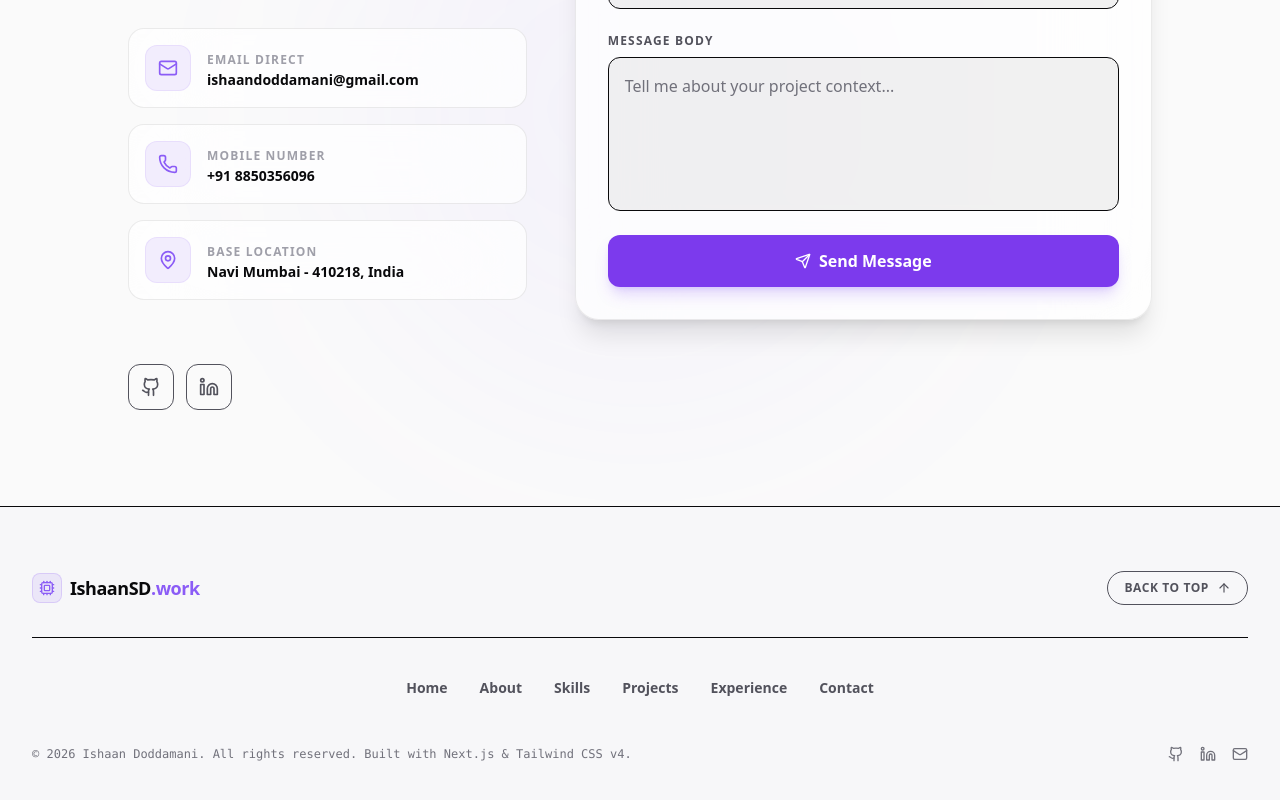
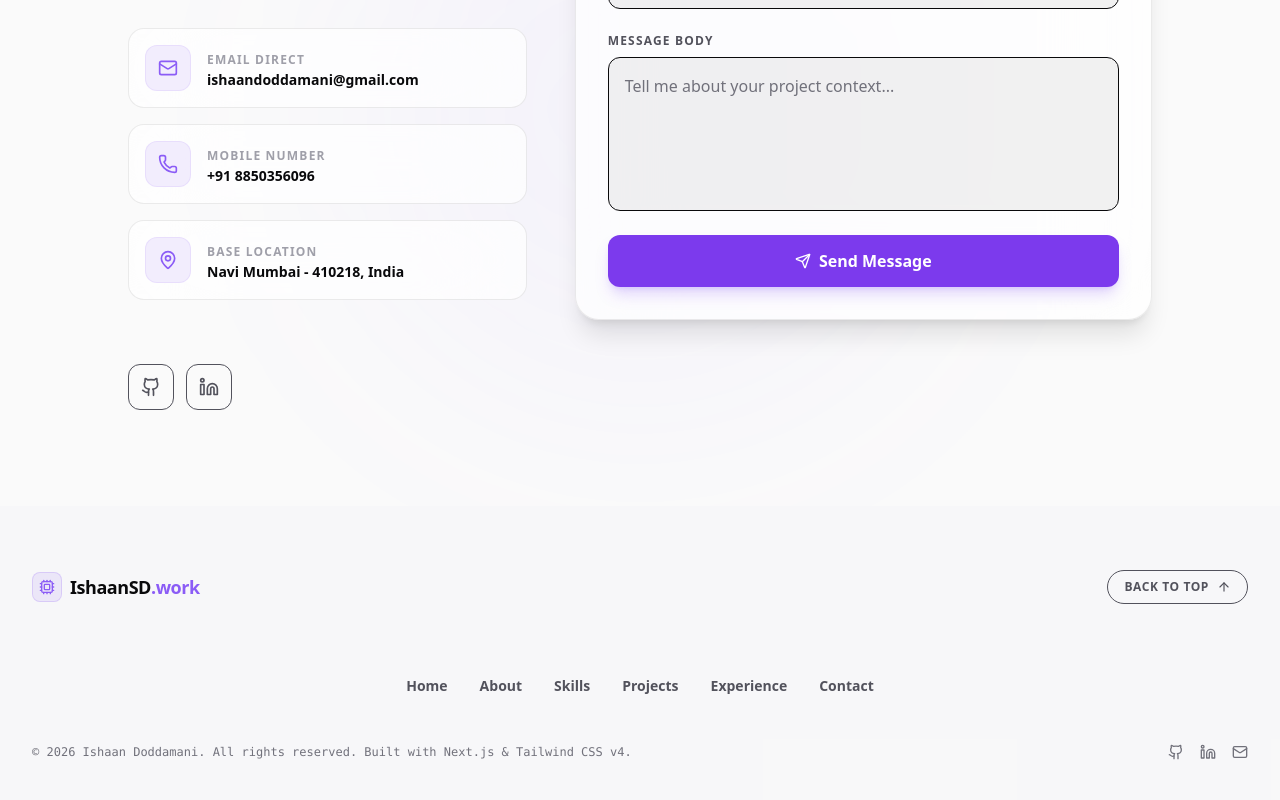
Before and after one commit to Ishaan-SD/portfolio, a Next.js app: page / in a window 1280 px wide. Shown: the part 6628-7428 px from the top of the page. Built offline with nearby package versions, Linux system fonts and the light colour scheme.

Commit message:
style: remove top and row divider borders from footer component

```diff
--- a/src/components/Footer.tsx
+++ b/src/components/Footer.tsx
@@ -50,11 +50,11 @@ export default function Footer() {
   };
 
   return (
-    <footer className="border-t border-card-border/60 bg-zinc-100/50 dark:bg-black/20 py-16 relative">
+    <footer className="bg-zinc-100/50 dark:bg-black/20 py-16 relative">
       <div className="max-w-7xl mx-auto px-6 lg:px-8 flex flex-col items-center gap-10">
 
         {/* Row 1: Logo & Scroll to Top */}
-        <div className="w-full flex flex-col sm:flex-row items-center justify-between gap-6 pb-8 border-b border-card-border/40">
+        <div className="w-full flex flex-col sm:flex-row items-center justify-between gap-6 pb-8">
 
           {/* Logo brand */}
           <a
```
